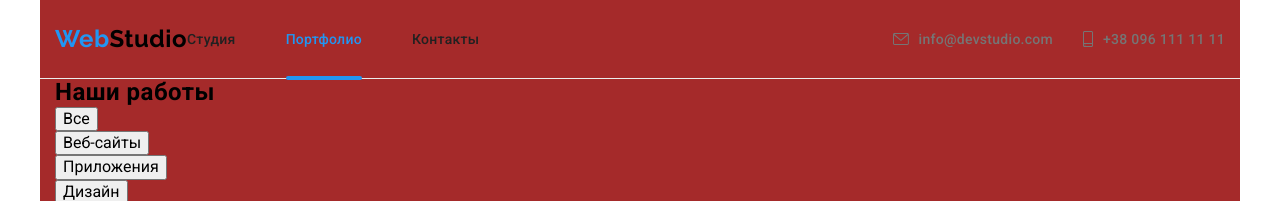
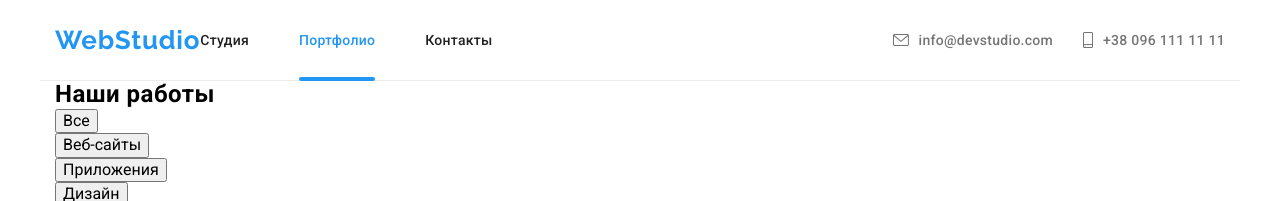
Before and after one commit to JuliSinitsia/goit-markup-hw-08, a plain HTML site: page portpholio.html in a window 1280 px wide. Shown: the top 201 px of the page. Drawn offline with nearby package versions, Linux system fonts and the light colour scheme; files that its build step writes are made by us from their sources.

Commit message:
Add files via upload

```diff
--- a/sass/base/_container.scss
+++ b/sass/base/_container.scss
@@ -3,7 +3,6 @@ width: 100%;
 padding-right: 15px;
 padding-left: 15px;
 margin: 0 auto;
-background-color:yellow;
 
 .header &{
     display: flex;
@@ -19,14 +18,12 @@ background-color:yellow;
 @media screen and (min-width:768px){
 .container {
 width: 738px;
-background-color:greenyellow;
 }
 }
 
 @media screen and (min-width:1230px){
 .container {
     width: 1200px;
-    background-color: brown;
 
     .header & {
             display: flex;
--- a/sass/base/_logo.scss
+++ b/sass/base/_logo.scss
@@ -7,9 +7,14 @@
         line-height: 1.167;
         text-decoration:none;
 
-        @media screen and (min-width:1200px) {
 
 
+        @media screen and (min-width:1200px) {
+            font-size: 26px;
+            line-height: 1,192;
+            letter-spacing: 0.03em;
+
+            color: #2196F3;
         }
 
         .footer & {
```
Also changed, not shown: sass/layout/_modal.scss (+9 -1 lines), sass/main.css (added), sass/portfolio.css (added), 2 other files.
